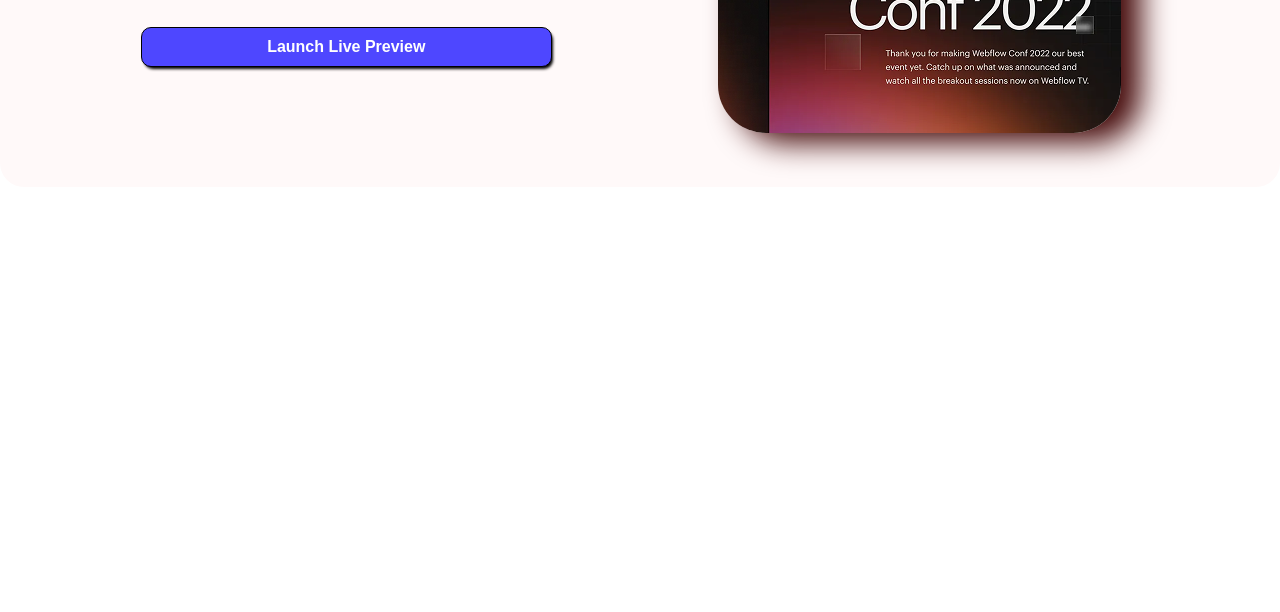
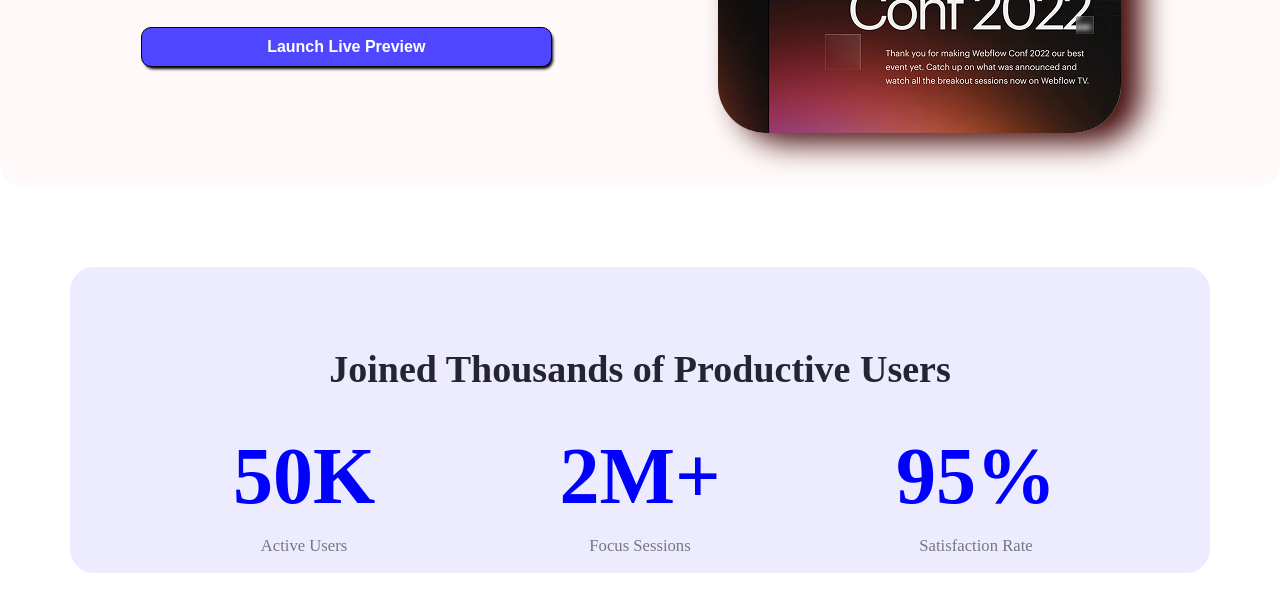
Before and after one commit to syed-amin/Assignment-1---PH, a plain HTML site: page index.html in a window 1280 px wide. Shown: the part 790-1402 px from the top of the page. Before the commit the page ends 977 px from the top, so only its background shows below. Drawn offline with Linux system fonts and the light colour scheme.

Commit message:
4. Productive Users Section

```diff
--- a/index.html
+++ b/index.html
@@ -34,8 +34,7 @@
   <main>
 
     <main>
-        <!-- Action Section -->
-
+        <!--3- Action Section -->
   <div class="box1">
 
     <section class="action">
@@ -50,6 +49,20 @@
       </div>
     </section>
 
+    <!-- 4. Productive Users Section
+ -->
+    <section class="productive-users">
+  <h2 class="section-title text-center">Joined Thousands of Productive Users</h2>
+  <div class="productives-content">
+    <div class="productive"><h2>50K</h2><p><small>Active Users</small></p></div>
+    <div class="productive"><h2>2M+</h2><p><small>Focus Sessions</small></p></div>
+    <div class="productive"><h2>95%</h2><p><small>Satisfaction Rate</small></p></div>
+  </div>
+</section>
+
+
+
+
 
   </main>
 
--- a/style.css
+++ b/style.css
@@ -1,7 +1,4 @@
 /* global  */
-body{
-    background-color: rgb(255, 255, 255);
-}
 * {
     margin: 0;
     padding: 0;
@@ -123,3 +120,44 @@ section {
   border-radius: 48px;
   box-shadow: 20px 10px 30px rgb(69, 10, 10);
 }
+
+
+/* Productive Users Section */
+
+.productive-users {
+  width: 1140px;
+  height: 306px;
+  margin: 80px auto;
+  padding: 80px 50px;
+  background: rgba(78, 71, 255, 0.1);
+  border-radius: 24px;
+  text-align: center;
+
+}
+
+.productive-users h2 {
+  font-size: 38px;
+  font-weight: bold;
+  color:rgba(37, 36, 50, 1);
+  margin-bottom: 40px;
+}
+
+.productives-content {
+  display: flex;
+  justify-content: center;
+  gap: 158px;
+}
+
+.productive h2 {
+  font-size: 80px;
+  font-weight: bold;
+  color:blue;
+  margin-bottom: 5px;
+  width: 178px;
+  height: 97px;
+}
+
+.productive p {
+  font-size: 20px;
+  color:rgba(0, 0, 0, 0.5);
+}
```
